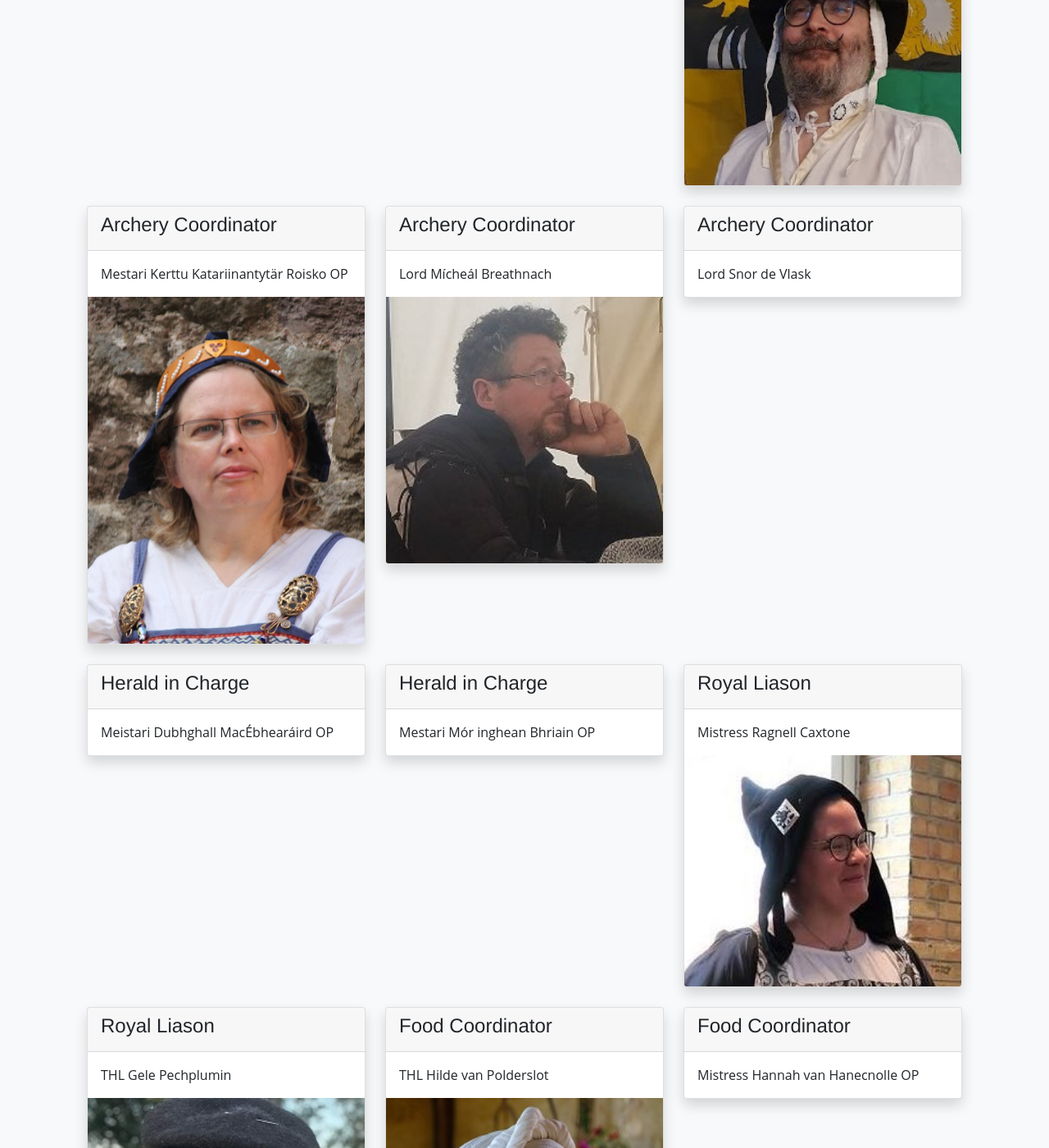
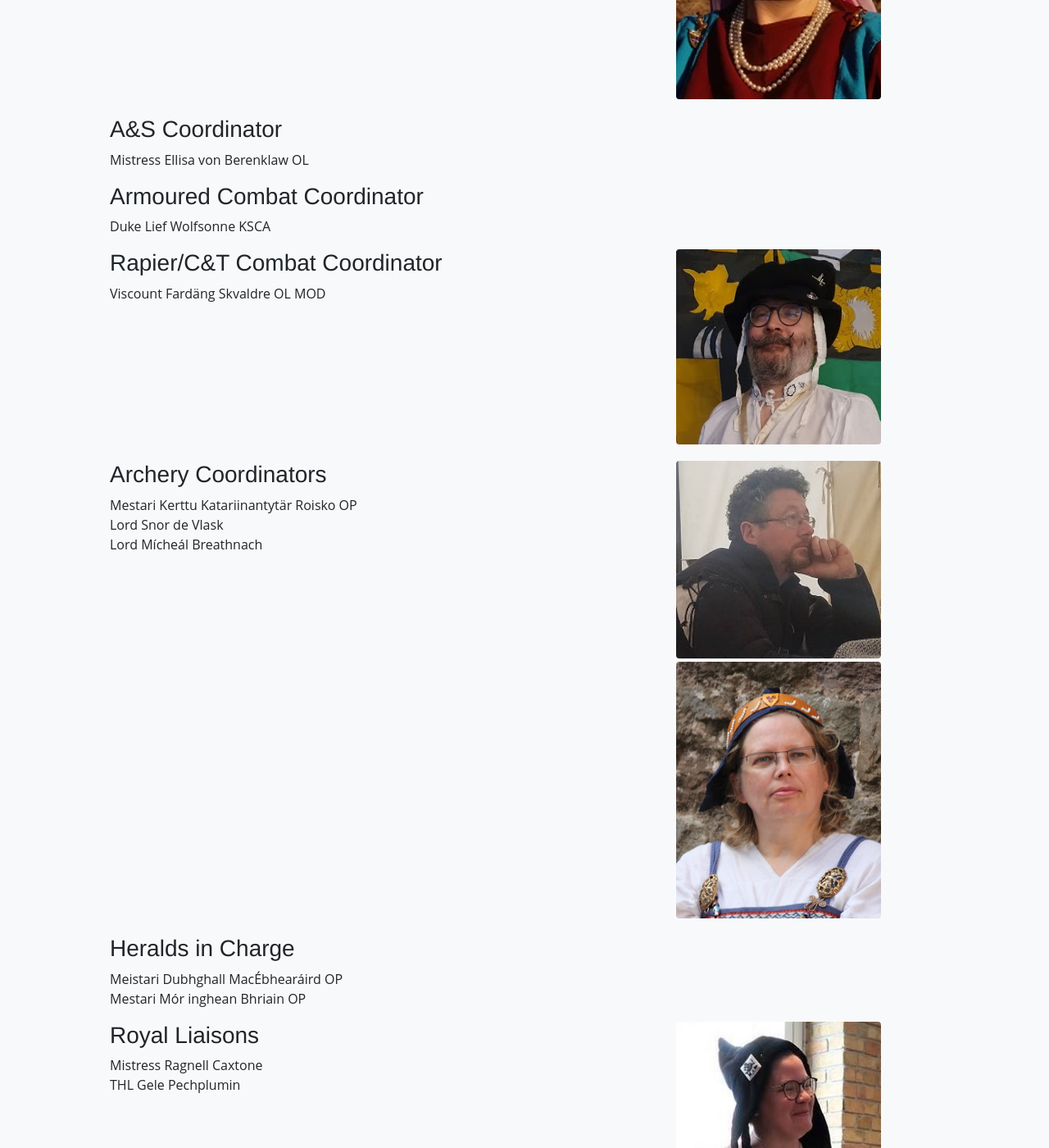
Before and after one commit to drachenwald/dw-30-year, a Jekyll site: the page built from eventstaff/index.html, in a window 1280 px wide and 1400 px high, scrolled down 1153 px. Shown: the whole window at 82% size. Built offline with Jekyll 4.4.1, drawn with Linux system fonts in a browser that asks for light colours; some web fonts are replaced; some of the changed text lies outside the part shown.

Commit message:
Revert "cards for event staff"
This reverts commit 274b125982ce51eeef533bfdb8739083d62b10a2.

```diff
--- a/eventstaff/index.html
+++ b/eventstaff/index.html
@@ -4,229 +4,145 @@ title: Event Staff
 
 <div class="container">
 
-  <div class="row row-cols-1 row-cols-sm-2 row-cols-md-3 g-4">
-    <div class="col">
-      <div class="card shadow">
-        <div class="card-header">
-          <h4>Event Steward</h4>
-        </div>
-        <div class="card-body">
+  <div class="row m-3">
+    <div class="col-12 col-md-6 col-lg-8">
+      <h3>Event Steward</h3>
       Mistress Mariken van Oostbroeck OP<br />
       Contact: <a href="mailto:dw30year@gmail.com">dw30year@gmail.com</a>
     </div>
-        <img src="marieke.jpg" class="card-img-bottom" alt="Mariken photo">
+    <div class="col-12 col-md-6 col-lg-4">
+      <img src="marieke.jpg" class="rounded mb-1" width="250" alt="Mariken photo">
     </div>
   </div>
 
-    <div class="col">
-      <div class="card shadow">
-        <div class="card-header">
-          <h4>Event Steward</h4>
-        </div>
-        <div class="card-body">
+  <div class="row m-3">
+    <div class="col-12 col-md-6 col-lg-8">
+      <h3>Event Steward</h3>
       Maestra Victoria Piera Rosselli OP OL<br />
       Contact: <a href="mailto:dw30year@gmail.com">dw30year@gmail.com</a>
     </div>
-        <img src="victoria.jpg" class="card-img-bottom" alt="Victoria photo">
+    <div class="col-12 col-md-6 col-lg-4">
+      <img src="victoria.jpg" class="rounded mb-1" width="250" alt="Victoria photo">
     </div>
   </div>
 
-    <div class="col">
-      <div class="card shadow">
-        <div class="card-header">
-          <h4>Reservations Steward</h4>
-        </div>
-        <div class="card-body">
+  <div class="row m-3">
+    <div class="col-12 col-md-6 col-lg-8">
+      <h3>Reservations Steward</h3>
       Magistra Anna Syveken OP<br />
       Contact: <a href="mailto:dw30yearres@gmail.com">dw30yearres@gmail.com</a>
     </div>
-        <img src="anna.jpg" class="card-img-bottom" alt="Anna photo">
+    <div class="col-12 col-md-6 col-lg-4">
+      <img src="anna.jpg" class="rounded mb-1" width="250" alt="Anna photo">
     </div>
   </div>
 
-    <div class="col">
-      <div class="card shadow">
-        <div class="card-header">
-          <h4>A&amp;S Coordinator</h4>
-        </div>
-        <div class="card-body">
+  <div class="row m-3">
+    <div class="col-12 col-md-6 col-lg-8">
+      <h3>A&S Coordinator</h3>
       Mistress Ellisa von Berenklaw OL
     </div>
+    <div class="col-12 col-md-6 col-lg-4">
+
     </div>
   </div>
 
-    <div class="col">
-      <div class="card shadow">
-        <div class="card-header">
-          <h4>Armoured Combat Coordinator</h4>
-        </div>
-        <div class="card-body">
+  <div class="row m-3">
+    <div class="col-12 col-md-6 col-lg-8">
+      <h3>Armoured Combat Coordinator</h3>
       Duke Lief Wolfsonne KSCA
     </div>
+    <div class="col-12 col-md-6 col-lg-4">
+
     </div>
   </div>
 
-    <div class="col">
-      <div class="card shadow">
-        <div class="card-header">
-          <h4>Rapier/C&amp;T Combat Coordinator</h4>
-        </div>
-        <div class="card-body">
+  <div class="row m-3">
+    <div class="col-12 col-md-6 col-lg-8">
+      <h3>Rapier/C&amp;T Combat Coordinator</h3>
       Viscount Fardäng Skvaldre OL MOD
     </div>
-        <img src="fardang.jpg" class="card-img-bottom" width="250" alt="Fardang photo">
+    <div class="col-12 col-md-6 col-lg-4">
+      <img src="fardang.jpg" class="rounded mb-1" width="250" alt="Fardang photo">
     </div>
   </div>
 
-    <div class="col">
-      <div class="card shadow">
-        <div class="card-header">
-          <h4>Archery Coordinator</h4>
+  <div class="row m-3">
+    <div class="col-12 col-md-6 col-lg-8">
+      <h3>Archery Coordinators</h3>
+      Mestari Kerttu Katariinantytär Roisko OP<br />
+      Lord Snor de Vlask<br />
+      Lord Mícheál Breathnach
     </div>
-        <div class="card-body">
-          Mestari Kerttu Katariinantytär Roisko OP
-        </div>
-        <img src="kerttu.png" class="card-img-bottom" width="250" alt="Kerttu photo">
+    <div class="col-12 col-md-6 col-lg-4">
+      <img src="micheal.jpg" class="rounded mb-1" width="250" alt="Mícheál photo">
+      <img src="kerttu.png" class="rounded mb-1" width="250" alt="Kerttu photo">
     </div>
   </div>
 
-    <div class="col">
-      <div class="card shadow">
-        <div class="card-header">
-          <h4>Archery Coordinator</h4>
+  <div class="row m-3">
+    <div class="col-12 col-md-6 col-lg-8">
+      <h3>Heralds in Charge</h3>
+      Meistari Dubhghall MacÉbhearáird OP<br />
+      Mestari Mór inghean Bhriain OP
     </div>
-        <div class="card-body">
-          Lord Mícheál Breathnach
-        </div>
-        <img src="micheal.jpg" class="card-img-bottom" width="250" alt="Mícheál photo">
+    <div class="col-12 col-md-6 col-lg-4">
+
     </div>
   </div>
 
-    <div class="col">
-      <div class="card shadow">
-        <div class="card-header">
-          <h4>Archery Coordinator</h4>
+  <div class="row m-3">
+    <div class="col-12 col-md-6 col-lg-8">
+      <h3>Royal Liaisons</h3>
+      Mistress Ragnell Caxtone<br />
+      THL Gele Pechplumin
     </div>
-        <div class="card-body">
-          Lord Snor de Vlask
-        </div>
+    <div class="col-12 col-md-6 col-lg-4">
+      <img src="ragnell.jpg" class="rounded mb-1" width="250" alt="Ragnell photo">
+      <img src="gele.jpg" class="rounded mb-1" width="250" alt="Gele photo">
     </div>
   </div>
 
-    <div class="col">
-      <div class="card shadow">
-        <div class="card-header">
-          <h4>Herald in Charge</h4>
+  <div class="row m-3">
+    <div class="col-12 col-md-6 col-lg-8">
+      <h3>Food Coordinators</h3>
+      Mistress Hannah van Hanecnolle OP<br />
+      THL Hilde van Polderslot<br />
+      THL Laura van Schiedam
     </div>
-        <div class="card-body">
-          Meistari Dubhghall MacÉbhearáird OP
-        </div>
+    <div class="col-12 col-md-6 col-lg-4">
+      <img src="hilde.jpg" class="rounded mb-1" width="250" alt="Hilde photo">
     </div>
   </div>
 
-    <div class="col">
-      <div class="card shadow">
-        <div class="card-header">
-          <h4>Herald in Charge</h4>
+  <div class="row m-3">
+    <div class="col-12 col-md-6 col-lg-8">
+      <h3>Publicity/Social Media and Website Support</h3>
+      Dame Sela de la Rosa
     </div>
-        <div class="card-body">
-          Mestari Mór inghean Bhriain OP
-        </div>
+    <div class="col-12 col-md-6 col-lg-4">
+      <img src="sela.jpg" class="rounded mb-1" width="250" alt="Sela photo">
     </div>
   </div>
 
-    <div class="col">
-      <div class="card shadow">
-        <div class="card-header">
-          <h4>Royal Liason</h4>
+  <div class="row m-3">
+    <div class="col-12 col-md-6 col-lg-8">
+      <h3>Youth Activities Coordinator</h3>
+      Lady Wendelmoet van Polderslot
     </div>
-        <div class="card-body">
-          Mistress Ragnell Caxtone
-        </div>
-        <img src="ragnell.jpg" class="card-img-bottom" width="250" alt="Mícheál photo">
+    <div class="col-12 col-md-6 col-lg-4">
+
     </div>
   </div>
 
-    <div class="col">
-      <div class="card shadow">
-        <div class="card-header">
-          <h4>Royal Liason</h4>
-        </div>
-        <div class="card-body">
-          THL Gele Pechplumin
-        </div>
-        <img src="gele.jpg" class="card-img-bottom" width="250" alt="Mícheál photo">
-      </div>
-    </div>
-
-    <div class="col">
-      <div class="card shadow">
-        <div class="card-header">
-          <h4>Food Coordinator</h4>
-        </div>
-        <div class="card-body">
-          THL Hilde van Polderslot
-        </div>
-        <img src="hilde.jpg" class="card-img-bottom" width="250" alt="Hilde photo">
-      </div>
-    </div>
-
-    <div class="col">
-      <div class="card shadow">
-        <div class="card-header">
-          <h4>Food Coordinator</h4>
-        </div>
-        <div class="card-body">
-          Mistress Hannah van Hanecnolle OP
-        </div>
-      </div>
-    </div>
-
-    <div class="col">
-      <div class="card shadow">
-        <div class="card-header">
-          <h4>Food Coordinator</h4>
-        </div>
-        <div class="card-body">
-          THL Laura van Schiedam
-        </div>
-      </div>
-    </div>
-
-    <div class="col">
-      <div class="card shadow">
-        <div class="card-header">
-          <h4>Publicity/Social Media and Website Support</h4>
-        </div>
-        <div class="card-body">
-          Dame Sela de la Rosa
-        </div>
-        <img src="sela.jpg" class="card-img-bottom" width="250" alt="Hilde photo">
-      </div>
-    </div>
-
-    <div class="col">
-      <div class="card shadow">
-        <div class="card-header">
-          <h4>Youth Activities Coordinator</h4>
-        </div>
-        <div class="card-body">
-          Lady Wendelmoet van Polderslot
-        </div>
-      </div>
-    </div>
-
-    <div class="col">
-      <div class="card shadow">
-        <div class="card-header">
-          <h4>Merchant/Market Liaison</h4>
-        </div>
-        <div class="card-body">
+  <div class="row m-3">
+    <div class="col-12 col-md-6 col-lg-8">
+      <h3>Merchant/Market Liaison</h3>
       Katherine of Polderslot
     </div>
+    <div class="col-12 col-md-6 col-lg-4">
+
     </div>
-    </div>
-
   </div>
 
 </div>
--- a/faq/index.html
+++ b/faq/index.html
@@ -7,7 +7,7 @@ title: Frequently asked questions
 <div class="accordion" id="accordion-faq">
   <div class="accordion-item">
     <h2 class="accordion-header" id="header-{{ faq.q | slugify }}">
-      <button class="accordion-button collapsed" type="button" data-bs-toggle="collapse" data-bs-target="#collapse-{{ faq.q | slugify }}" area-expended="false" aria-controls="collapse-{{ faq.q | slugify }}">
+      <button class="accordion-button" type="button" data-bs-toggle="collapse" data-bs-target="#collapse-{{ faq.q | slugify }}" aria-controls="collapse-{{ faq.q | slugify }}">
         {{ faq.q }}
       </button>
     </h2>
```
Also changed, not shown: index.html (+4 -4 lines). Lines whose indentation alone changed are shown as unchanged.
